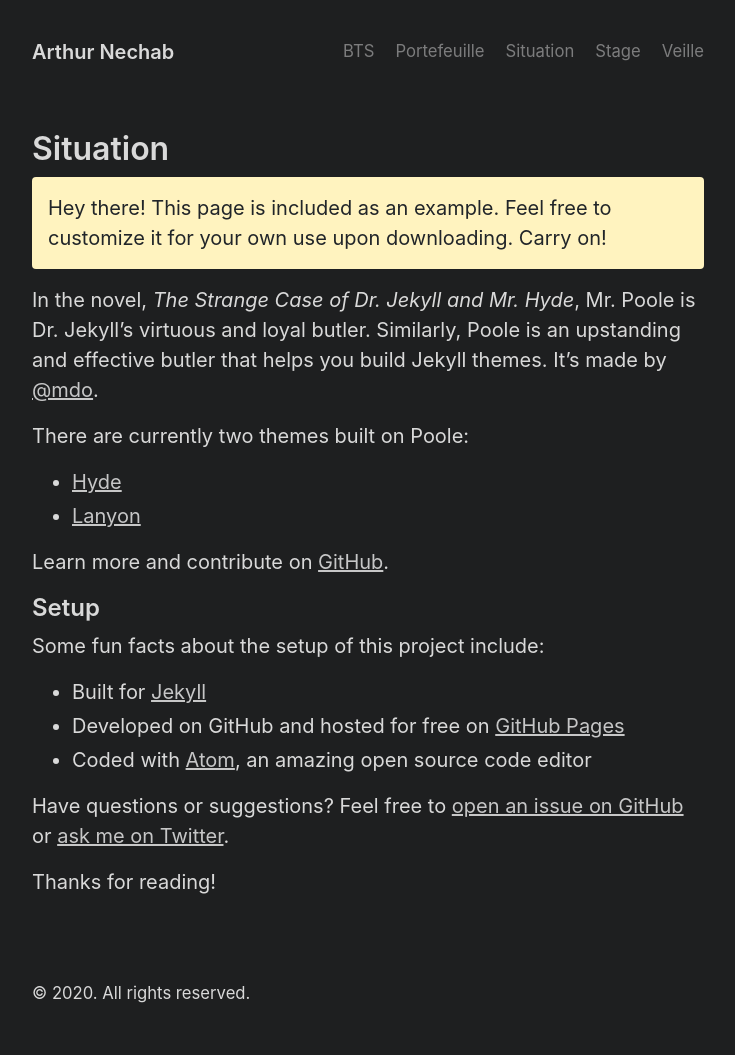
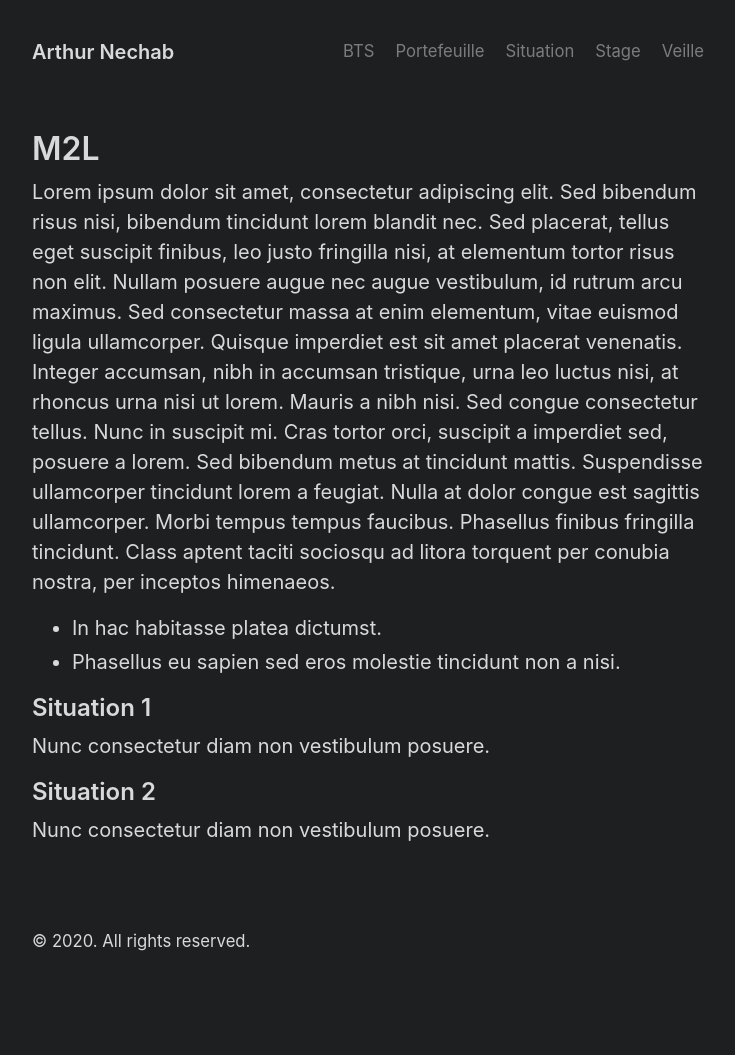
Before and after one commit to arthur-nechab/portfolio, a Jekyll site: the page built from situation.md, in a window 1280 px wide. Shown: the whole page, without its empty margins (272-1007 px from the left). Built offline with Jekyll 4.4.1, drawn with Linux system fonts in a browser that asks for light colours; after the commit the page ends 1003 px from its top, so only the background shows below that.

Commit message:
Update situation.md

```diff
--- a/situation.md
+++ b/situation.md
@@ -1,29 +1,17 @@
 ---
 layout: page
-title: Situation
+title: M2L
 ---
 
-<p class="message">
-  Hey there! This page is included as an example. Feel free to customize it for your own use upon downloading. Carry on!
-</p>
+Lorem ipsum dolor sit amet, consectetur adipiscing elit. Sed bibendum risus nisi, bibendum tincidunt lorem blandit nec. Sed placerat, tellus eget suscipit finibus, leo justo fringilla nisi, at elementum tortor risus non elit. Nullam posuere augue nec augue vestibulum, id rutrum arcu maximus. Sed consectetur massa at enim elementum, vitae euismod ligula ullamcorper. Quisque imperdiet est sit amet placerat venenatis. Integer accumsan, nibh in accumsan tristique, urna leo luctus nisi, at rhoncus urna nisi ut lorem. Mauris a nibh nisi. Sed congue consectetur tellus. Nunc in suscipit mi. Cras tortor orci, suscipit a imperdiet sed, posuere a lorem. Sed bibendum metus at tincidunt mattis. Suspendisse ullamcorper tincidunt lorem a feugiat. Nulla at dolor congue est sagittis ullamcorper. Morbi tempus tempus faucibus. Phasellus finibus fringilla tincidunt. Class aptent taciti sociosqu ad litora torquent per conubia nostra, per inceptos himenaeos.
 
-In the novel, *The Strange Case of Dr. Jekyll and Mr. Hyde*, Mr. Poole is Dr. Jekyll's virtuous and loyal butler. Similarly, Poole is an upstanding and effective butler that helps you build Jekyll themes. It's made by [@mdo](https://twitter.com/mdo).
+- In hac habitasse platea dictumst.
+- Phasellus eu sapien sed eros molestie tincidunt non a nisi.
 
-There are currently two themes built on Poole:
+## Situation 1
 
-- [Hyde](https://hyde.getpoole.com)
-- [Lanyon](https://lanyon.getpoole.com)
+Nunc consectetur diam non vestibulum posuere.
 
-Learn more and contribute on [GitHub](https://github.com/poole).
+## Situation 2
 
-## Setup
-
-Some fun facts about the setup of this project include:
-
-- Built for [Jekyll](https://jekyllrb.com)
-- Developed on GitHub and hosted for free on [GitHub Pages](https://pages.github.com)
-- Coded with [Atom](https://atom.io), an amazing open source code editor
-
-Have questions or suggestions? Feel free to [open an issue on GitHub](https://github.com/poole/poole/issues/new) or [ask me on Twitter](https://twitter.com/mdo).
-
-Thanks for reading!
+Nunc consectetur diam non vestibulum posuere.
```
